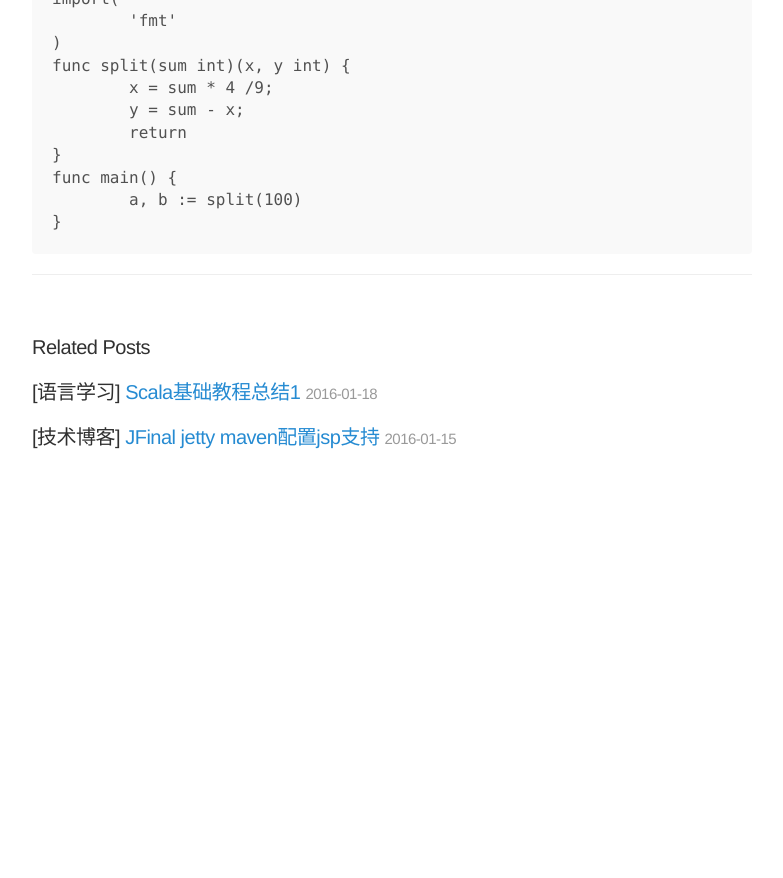
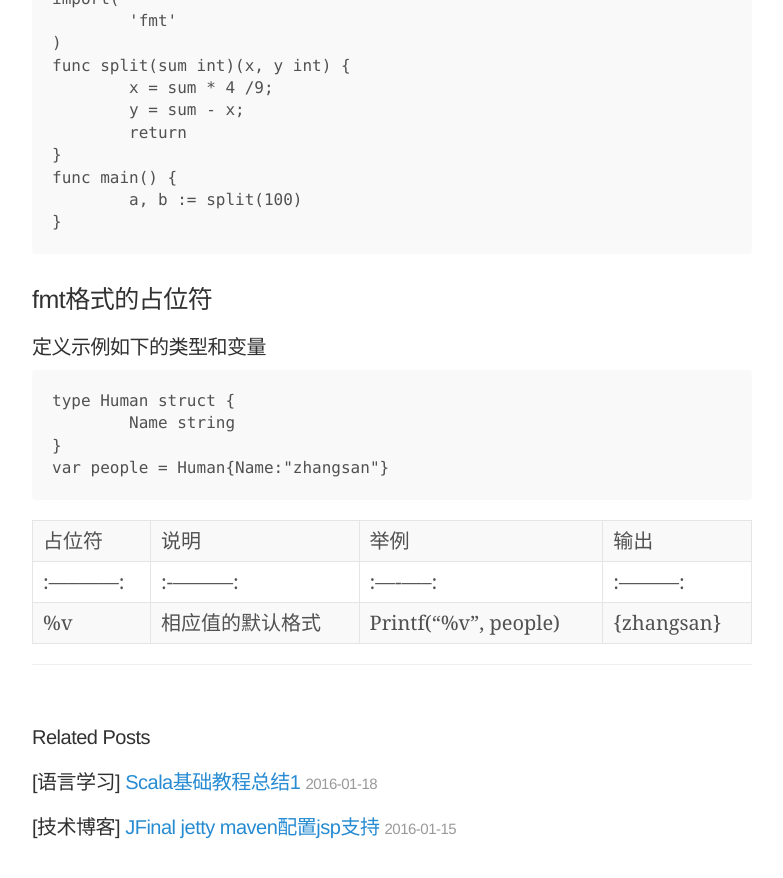
Before and after one commit to gaoyan10/gaoyan10.github.io, a Jekyll site: the page built from _posts/2016-01-18-golang-beginner-01.md, in a window 1280 px wide and 900 px high, scrolled down 961 px. Shown: the top 878 px of the window, without its empty margins (248-1031 px from the left). Built offline with Jekyll 4.4.1, drawn with Linux system fonts in a browser that asks for light colours; some web fonts are replaced; Markdown is read by kramdown in place of the engine named in the settings; comment, search, counter and statistics services are not loaded; before the commit the page ends 1471 px from its top, so only the background shows below that.

Commit message:
add table

````diff
--- a/_posts/2016-01-18-golang-beginner-01.md
+++ b/_posts/2016-01-18-golang-beginner-01.md
@@ -44,3 +44,15 @@ func main() {
 	a, b := split(100)
 }
 ```
+###fmt格式的占位符
+####定义示例如下的类型和变量
+```
+type Human struct {
+	Name string
+}
+var people = Human{Name:"zhangsan"}
+```
+
+| 占位符 | 说明 | 举例 | 输出 |
+|:-----——:|:-——---:|:----—--:|:---——:|
+|%v | 相应值的默认格式 | Printf("%v", people)| {zhangsan}|
````
